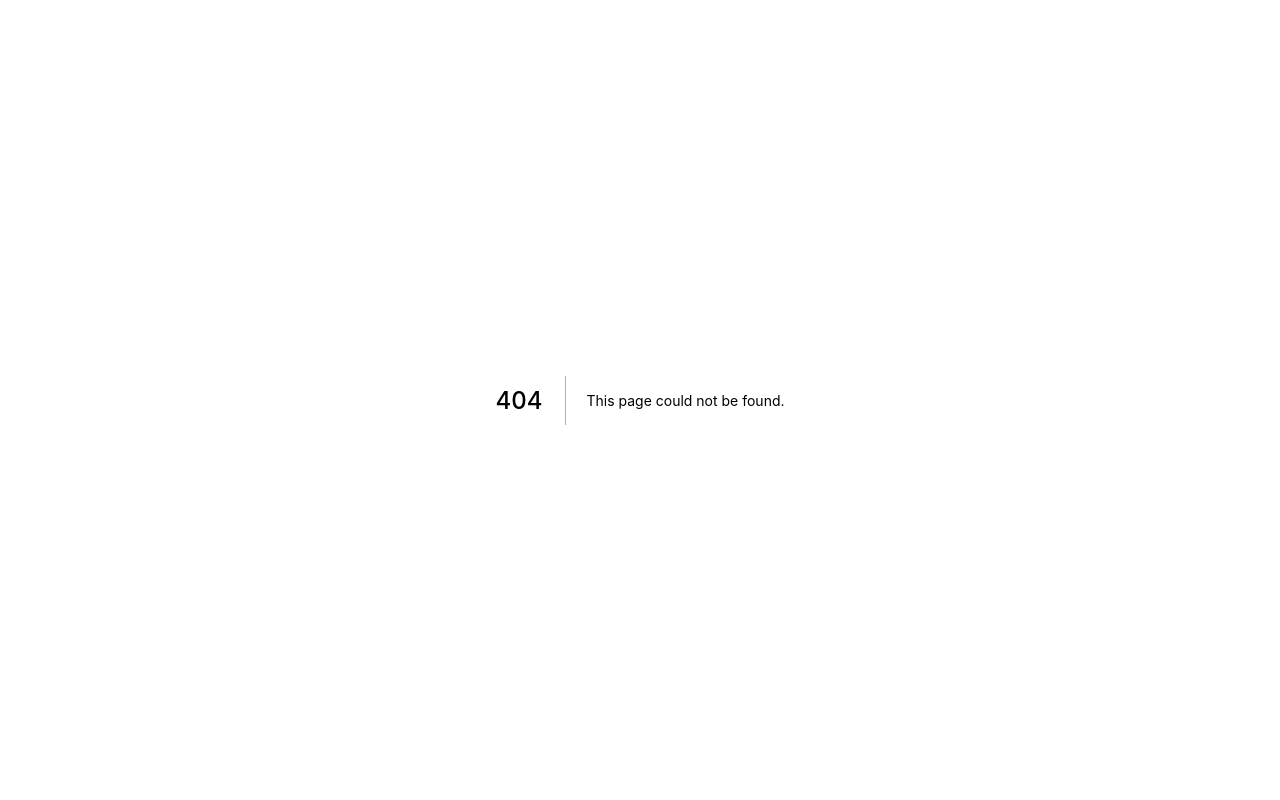
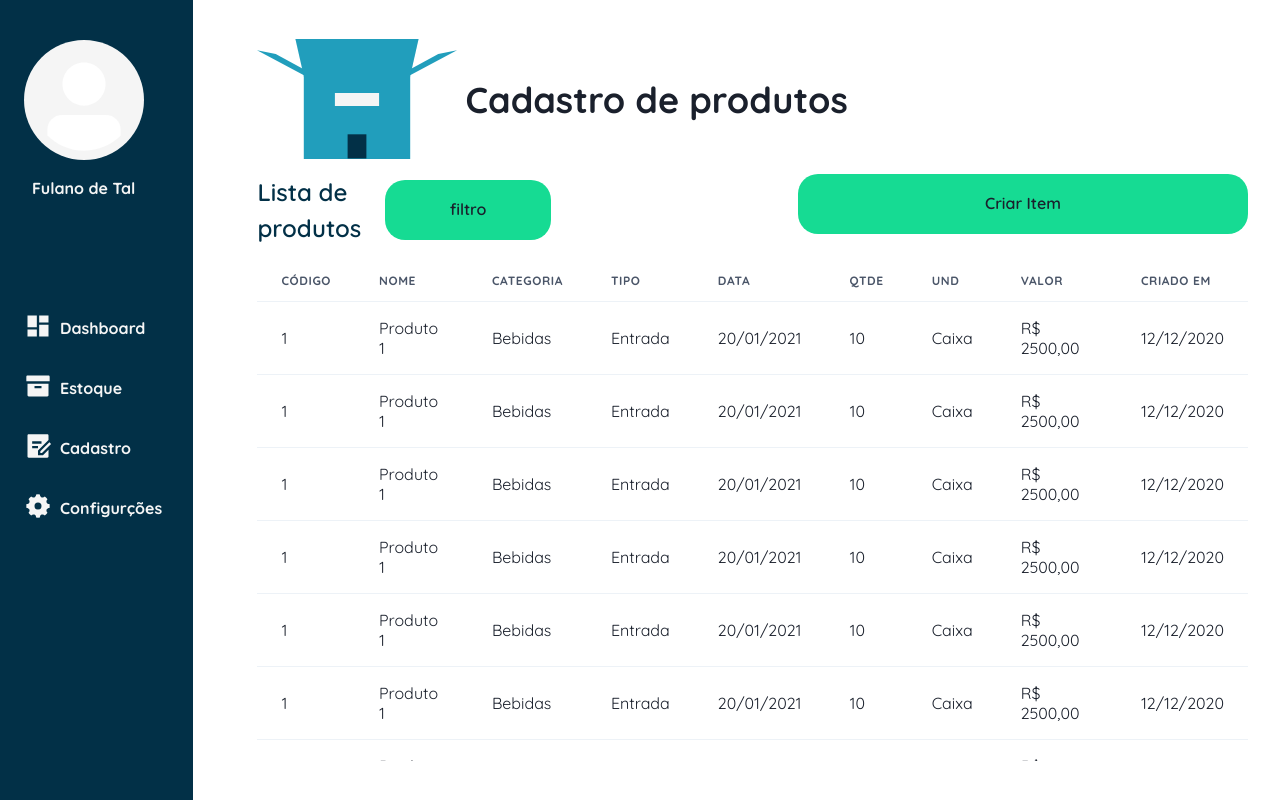
Before and after one commit to iigorcunha/open_wms_frontend, a Next.js app: page /products in a window 1280 px wide. Before the commit this address had no page. Built offline with nearby package versions, Linux system fonts and the light colour scheme.

Commit message:
create page of products

```diff
--- /dev/null
+++ b/src/pages/products.tsx
@@ -0,0 +1,238 @@
+import {
+  Flex,
+  useDisclosure,
+  Heading,
+  Text,
+  HStack,
+  Table,
+  Thead,
+  Th,
+  Tbody,
+  Tr,
+  Td,
+  Image,
+  Box,
+} from '@chakra-ui/react';
+import { ModalRegisterItem } from '../components/ModalRegisterItem';
+import { Button } from '../components/Button';
+import { Sidebar } from '../components/Sidebar';
+
+export default function Products(): JSX.Element {
+  const { isOpen, onClose, onOpen } = useDisclosure();
+  return (
+    <Flex w="100%">
+      <Sidebar />
+      <Flex w="100%" flexDir="column" justifyContent="space-around" m="8">
+        <HStack>
+          <Image src="images/openedbox.svg" />
+          <Heading>Cadastro de produtos</Heading>
+        </HStack>
+        <Flex w="100%" justifyContent="space-between" align="space-between">
+          <HStack spacing="6">
+            <Text fontSize="2xl" fontWeight="600" color="main.darkBlue">
+              Lista de produtos
+            </Text>
+            <Button>filtro</Button>
+          </HStack>
+          <Button onClick={onOpen}>Criar Item</Button>
+        </Flex>
+        <Box maxH="500px" overflowY="scroll">
+          <Table>
+            <Thead>
+              <Tr>
+                <Th>Código</Th>
+                <Th>Nome</Th>
+                <Th>Categoria</Th>
+                <Th>Tipo</Th>
+                <Th>Data</Th>
+                <Th>Qtde</Th>
+                <Th>Und</Th>
+                <Th>Valor</Th>
+                <Th>Criado em</Th>
+              </Tr>
+            </Thead>
+            <Tbody>
+              <Tr>
+                <Td>1</Td>
+                <Td>Produto 1</Td>
+                <Td>Bebidas</Td>
+                <Td>Entrada</Td>
+                <Td>20/01/2021</Td>
+                <Td>10</Td>
+                <Td>Caixa</Td>
+                <Td>R$ 2500,00</Td>
+                <Td>12/12/2020</Td>
+              </Tr>
+              <Tr>
+                <Td>1</Td>
+                <Td>Produto 1</Td>
+                <Td>Bebidas</Td>
+                <Td>Entrada</Td>
+                <Td>20/01/2021</Td>
+                <Td>10</Td>
+                <Td>Caixa</Td>
+                <Td>R$ 2500,00</Td>
+                <Td>12/12/2020</Td>
+              </Tr>
+              <Tr>
+                <Td>1</Td>
+                <Td>Produto 1</Td>
+                <Td>Bebidas</Td>
+                <Td>Entrada</Td>
+                <Td>20/01/2021</Td>
+                <Td>10</Td>
+                <Td>Caixa</Td>
+                <Td>R$ 2500,00</Td>
+                <Td>12/12/2020</Td>
+              </Tr>
+              <Tr>
+                <Td>1</Td>
+                <Td>Produto 1</Td>
+                <Td>Bebidas</Td>
+                <Td>Entrada</Td>
+                <Td>20/01/2021</Td>
+                <Td>10</Td>
+                <Td>Caixa</Td>
+                <Td>R$ 2500,00</Td>
+                <Td>12/12/2020</Td>
+              </Tr>
+              <Tr>
+                <Td>1</Td>
+                <Td>Produto 1</Td>
+                <Td>Bebidas</Td>
+                <Td>Entrada</Td>
+                <Td>20/01/2021</Td>
+                <Td>10</Td>
+                <Td>Caixa</Td>
+                <Td>R$ 2500,00</Td>
+                <Td>12/12/2020</Td>
+              </Tr>
+              <Tr>
+                <Td>1</Td>
+                <Td>Produto 1</Td>
+                <Td>Bebidas</Td>
+                <Td>Entrada</Td>
+                <Td>20/01/2021</Td>
+                <Td>10</Td>
+                <Td>Caixa</Td>
+                <Td>R$ 2500,00</Td>
+                <Td>12/12/2020</Td>
+              </Tr>
+              <Tr>
+                <Td>1</Td>
+                <Td>Produto 1</Td>
+                <Td>Bebidas</Td>
+                <Td>Entrada</Td>
+                <Td>20/01/2021</Td>
+                <Td>10</Td>
+                <Td>Caixa</Td>
+                <Td>R$ 2500,00</Td>
+                <Td>12/12/2020</Td>
+              </Tr>
+              <Tr>
+                <Td>1</Td>
+                <Td>Produto 1</Td>
+                <Td>Bebidas</Td>
+                <Td>Entrada</Td>
+                <Td>20/01/2021</Td>
+                <Td>10</Td>
+                <Td>Caixa</Td>
+                <Td>R$ 2500,00</Td>
+                <Td>12/12/2020</Td>
+              </Tr>
+              <Tr>
+                <Td>1</Td>
+                <Td>Produto 1</Td>
+                <Td>Bebidas</Td>
+                <Td>Entrada</Td>
+                <Td>20/01/2021</Td>
+                <Td>10</Td>
+                <Td>Caixa</Td>
+                <Td>R$ 2500,00</Td>
+                <Td>12/12/2020</Td>
+              </Tr>
+              <Tr>
+                <Td>1</Td>
+                <Td>Produto 1</Td>
+                <Td>Bebidas</Td>
+                <Td>Entrada</Td>
+                <Td>20/01/2021</Td>
+                <Td>10</Td>
+                <Td>Caixa</Td>
+                <Td>R$ 2500,00</Td>
+                <Td>12/12/2020</Td>
+              </Tr>
+              <Tr>
+                <Td>1</Td>
+                <Td>Produto 1</Td>
+                <Td>Bebidas</Td>
+                <Td>Entrada</Td>
+                <Td>20/01/2021</Td>
+                <Td>10</Td>
+                <Td>Caixa</Td>
+                <Td>R$ 2500,00</Td>
+                <Td>12/12/2020</Td>
+              </Tr>
+              <Tr>
+                <Td>1</Td>
+                <Td>Produto 1</Td>
+                <Td>Bebidas</Td>
+                <Td>Entrada</Td>
+                <Td>20/01/2021</Td>
+                <Td>10</Td>
+                <Td>Caixa</Td>
+                <Td>R$ 2500,00</Td>
+                <Td>12/12/2020</Td>
+              </Tr>
+              <Tr>
+                <Td>1</Td>
+                <Td>Produto 1</Td>
+                <Td>Bebidas</Td>
+                <Td>Entrada</Td>
+                <Td>20/01/2021</Td>
+                <Td>10</Td>
+                <Td>Caixa</Td>
+                <Td>R$ 2500,00</Td>
+                <Td>12/12/2020</Td>
+              </Tr>
+              <Tr>
+                <Td>1</Td>
+                <Td>Produto 1</Td>
+                <Td>Bebidas</Td>
+                <Td>Entrada</Td>
+                <Td>20/01/2021</Td>
+                <Td>10</Td>
+                <Td>Caixa</Td>
+                <Td>R$ 2500,00</Td>
+                <Td>12/12/2020</Td>
+              </Tr>
+              <Tr>
+                <Td>1</Td>
+                <Td>Produto 1</Td>
+                <Td>Bebidas</Td>
+                <Td>Entrada</Td>
+                <Td>20/01/2021</Td>
+                <Td>10</Td>
+                <Td>Caixa</Td>
+                <Td>R$ 2500,00</Td>
+                <Td>12/12/2020</Td>
+              </Tr>
+              <Tr>
+                <Td>1</Td>
+                <Td>Produto 1</Td>
+                <Td>Bebidas</Td>
+                <Td>Entrada</Td>
+                <Td>20/01/2021</Td>
+                <Td>10</Td>
+                <Td>Caixa</Td>
+                <Td>R$ 2500,00</Td>
+                <Td>12/12/2020</Td>
+              </Tr>
+            </Tbody>
+          </Table>
+        </Box>
+      </Flex>
+      <ModalRegisterItem isOpen={isOpen} onClose={onClose} />
+    </Flex>
+  );
+}
```
